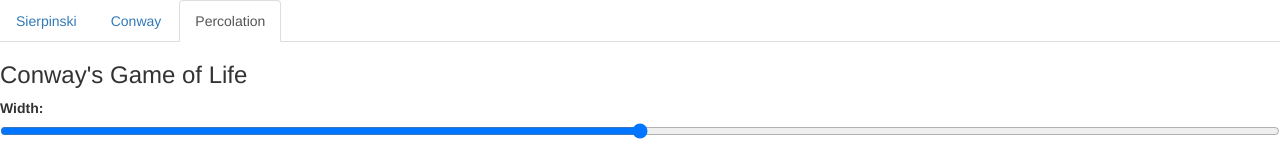
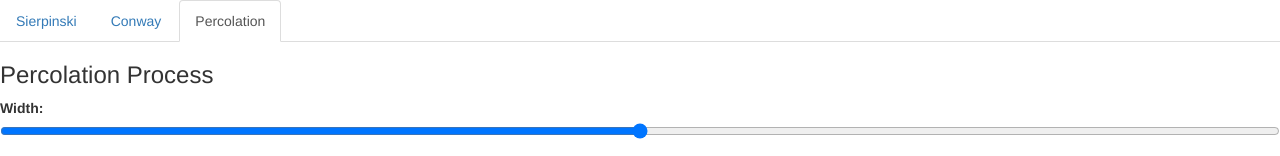
Before and after one commit to petroniocandido/ALife, a plain HTML site: page presentation/web/view.html in a window 1280 px wide. Both pictures are taken after a click on the tab "Percolation". Shown: the top 156 px of the page. Drawn offline with nearby package versions, Linux system fonts and the light colour scheme.

Commit message:
Small bugfixes

```diff
--- a/presentation/web/view.html
+++ b/presentation/web/view.html
@@ -50,7 +50,7 @@
 
             </div>
             <div class="tab-pane fade" id="percolation" role="tabpanel" aria-labelledby="conway-tab">
-                <h3>Conway's Game of Life</h3>
+                <h3>Percolation Process</h3>
                 <form>
                     <div class="form-group">
                         <label for="percoWidth">Width:</label><span id="lblpercoWidth"></span>
```
